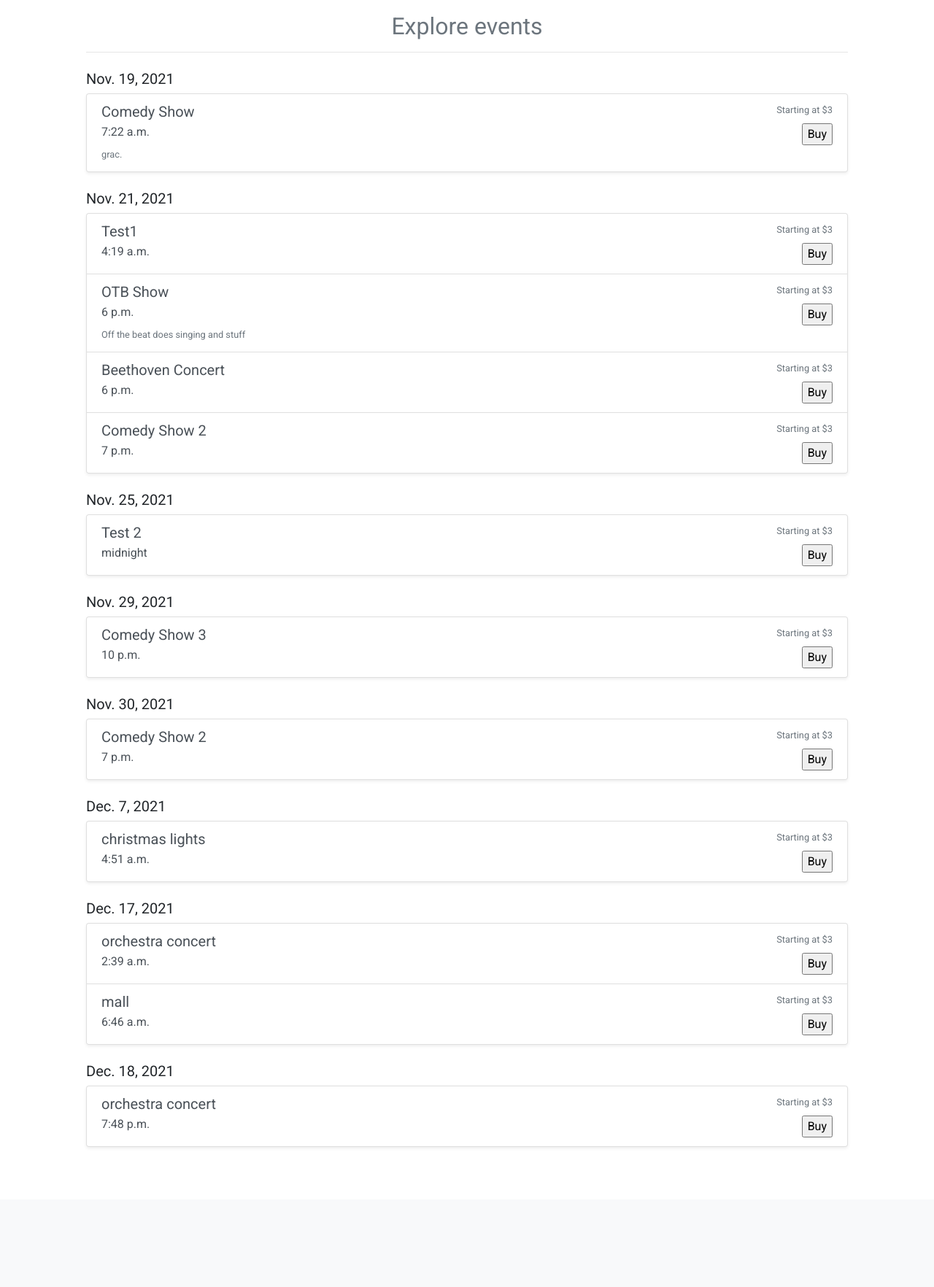
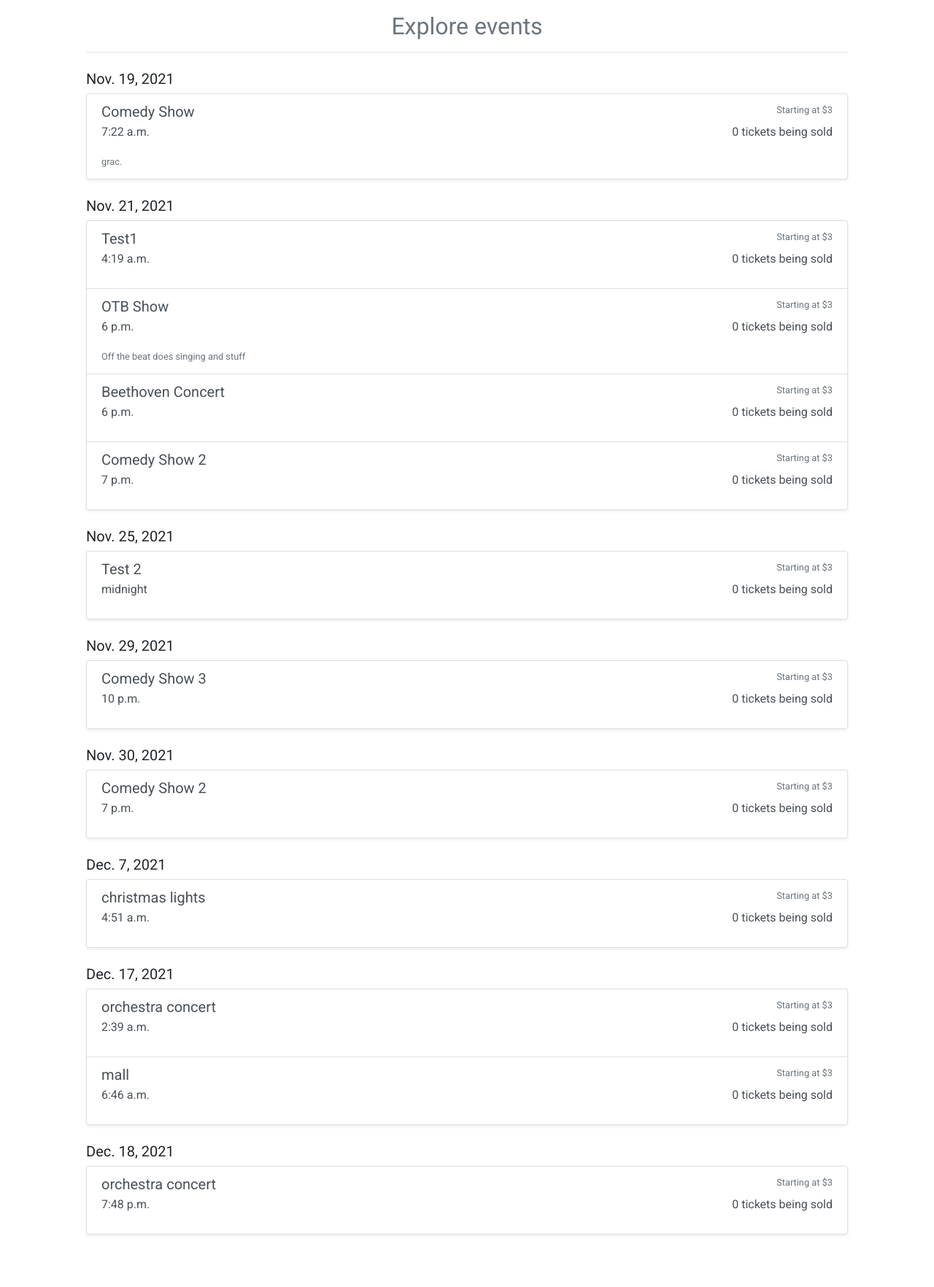
Before and after one commit to PennSpark/fa21-blue-penn-tix, a Django app: page / in a window 1280 px wide. Shown: the part 173-1937 px from the top of the page at 73% size. Before the commit the page ends 1745 px from the top, so only its background shows below. Run offline with Django 3.2, Linux system fonts and the light colour scheme; a user stored in the database is signed in; data comes from the database, SQL or seed files in the repository; some libraries are stand-ins or nearby versions.

Commit message:
fix events/ticket feature

```diff
--- a/main/models.py
+++ b/main/models.py
@@ -9,6 +9,7 @@ class Event(models.Model):
     description = models.TextField(max_length=300, blank=True)
     location = models.CharField(max_length=100, blank=True)
     date = models.DateTimeField()
+    num_tickets = models.IntegerField(default=0)
     # TODO: add num_tickets
 
     def __str__(self):
--- a/main/templates/main.html
+++ b/main/templates/main.html
@@ -38,16 +38,15 @@
     <h5>{{ date.grouper }}</h5>
     <div class="shadow-sm bg-white rounded">
       {% for event in date.list %}
-      <a href="/profile" class="list-group-item list-group-item-action">
+      <a href="/event?id={{event.id}}" class="list-group-item list-group-item-action">
         <div class="d-flex w-100 justify-content-between">
           <h5 class="mb-1">{{ event.name }}</h5>
           <small class="text-muted">Starting at $3</small>
+          <!-- TODO fix this hardcode ^ -->
         </div>
         <div class="d-flex w-100 justify-content-between">
           <p class="mb-1">{{ event.date.time }}</p>
-          <form action="https://google.com">
-            <input type="submit" value="Buy" />
-          </form>
+          <p>{{ event.num_tickets }} tickets being sold</p>
         </div>
         <small class="text-muted">{{ event.description }}</small>
       </a>
--- a/main/urls.py
+++ b/main/urls.py
@@ -12,4 +12,5 @@ urlpatterns = [
     path("signup/", views.signup_view, name="signup_view"),
     path("logout/", views.logout_view, name="logout_view"),
     path("delete/", views.delete_view, name="delete_view"),
+    path("event/", views.event_view, name="event_view"),
 ]
--- a/main/views.py
+++ b/main/views.py
@@ -36,10 +36,14 @@ def sell_view(request):
                 )
                 event.save()
 
+            event.num_tickets += form.cleaned_data["quantity"]
+            event.save()
+
             new_ticket = Ticket(seller=request.user)
             new_ticket.event = event
             new_ticket.price = form.cleaned_data["price"]
             new_ticket.quantity = form.cleaned_data["quantity"]
+            new_ticket.event = event
             new_ticket.save()
             ##TODO: add something here that gives confirmation your ticket has been posted
             return HttpResponseRedirect("/")
@@ -61,6 +65,8 @@ def sell_ticket(request):
     ticket = Ticket.objects.get(id=request.GET['id'])
     ticket.quantity -= 1
     ticket.save()
+    ticket.event.num_tickets -= 1
+    ticket.event.save()
     print(ticket.quantity)
     if ticket.quantity <= 0:
         ticket.delete()
@@ -77,10 +83,13 @@ def add_ticket_view(request):
 
     return redirect("/")  # change this redirect
 
+def event_view(request):
+    event = Event.objects.get(id=request.GET["id"])
+    tickets = Ticket.objects.all().order_by("price").filter(event=event)
+    return render(request, "event.html", {"event": event, "tickets": tickets})
 
 def tickets_view(request):
     tickets = Ticket.objects.all().order_by("price")
-
     return render(request, "tickets.html", {"tickets": tickets})
 
 
```
Also changed, not shown: main/templates/event.html (added, +28 -0 lines), main/migrations/0011_event_num_tickets.py (added).
